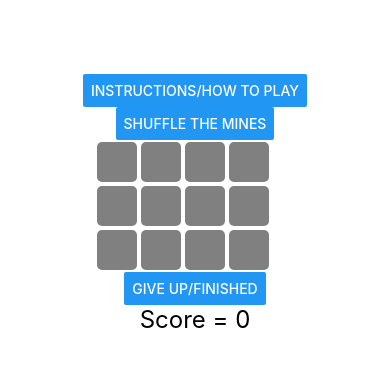
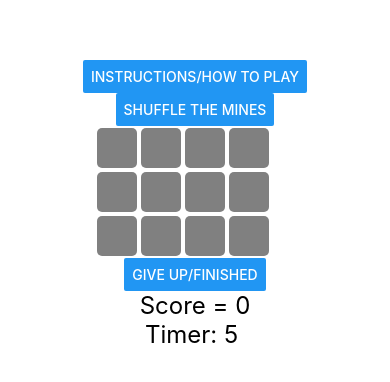
Before and after one commit to MountainMikah/MineSweeperAssign2, a React Native app: screen / in a window 390 px wide. Shown: the part 218-600 px from the top of the page. Built offline with nearby package versions, Linux system fonts and the light colour scheme.

Commit message:
Added Timer, in hopes for extra brownie points on assignment

```diff
--- a/App.js
+++ b/App.js
@@ -1,15 +1,32 @@
 import { StatusBar } from 'expo-status-bar';
 import { Alert, Button, StyleSheet, Text, View } from 'react-native';
 import { useState, useEffect } from 'react';
-import { Mines, PassScore } from './components/MyMines';
+import { Mines } from './components/MyMines';
 
 export default function App() {
     const [leaderboard, setLeaderboard] = useState([0, 0, 0, 0]);
     const [scoreNumber, updateScore] = useState(0);
 
     const updateFromComponent = (newScore) => {
+        const makeTheScore = newScore;
         updateScore(newScore);
+        updateScore(makeTheScore);
     };
+
+    const [count, setCount] = useState(0);
+    useEffect(() => {
+        console.log("Mount or update message broadcasted. Counter =" + count);
+    }, []);
+
+    useEffect(() => {
+        const interval = setInterval(() => {
+            setCount(c => c + 1 );
+        }, 1000);
+
+    }, []);
+
+
+
 
     const showAlert = () => {
         Alert.alert("INSTRUCTIONS:",
@@ -35,6 +52,8 @@ export default function App() {
         setLeaderboard[2] = leaderboard[1];
         setLeaderboard[1] = leaderboard[0];
         setLeaderboard[0] = scoreNumber;
+        Alert.alert("Most Recent Scores \n "
+            +"One: "+ leaderboard[0] + "\n Two: " +leaderboard[1] + "\n Three: " + leaderboard[2] + "\n Four: " + leaderboard[3]);
     }
 
     return (
@@ -58,6 +77,7 @@ export default function App() {
             </View>
             <Button title='Give up/Finished' onPress={makeLeaderboard}/>
             <Text style={{ fontSize: 24 }}>Score = {scoreNumber}</Text>
+            <Text style={{ fontSize: 24 }}>Timer: {count} </Text>
       <StatusBar style="auto" />
     </View>
   );
--- a/components/MyMines.js
+++ b/components/MyMines.js
@@ -11,14 +11,16 @@ import { useState, useEffect } from 'react';
 export const Mines = ({ id, tOrf, adjustScore }) => {
     const [btnStyle, changebtnStyle] = useState(styles.demoButton);
     const [scoreNumber, updateScore] = useState(0);
-
+    const [trackNum, setTrackNum] = useState(0);
     const changeScore = (adjustScore) => {
         if (btnStyle == styles.safeSpot) {
-            updateScore(s=>s+100);
+            const changingScore = scoreNumber + 100;
+            updateScore(changingScore);
             console.log("sending safe");
         }
         if (btnStyle == styles.bomb) {
-            updateScore(0);
+            const bombScore = 0
+            updateScore(bombScore);
             console.log("sending bomb");
         }
         if (btnStyle == styles.demoButton) {
```
